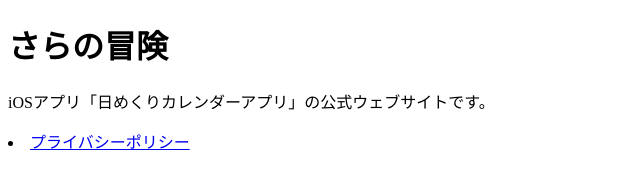
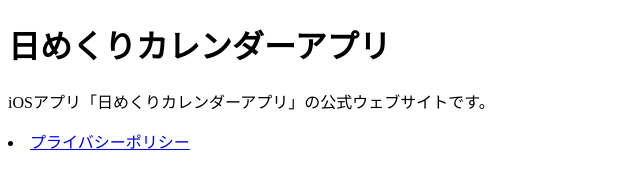
Before and after one commit to takasfactory/official-site, a plain HTML site: page dailycalendarapp/index.html in a window 1280 px wide. Shown: the whole page, without its empty margins (0-640 px from the left). Drawn offline with Linux system fonts and the light colour scheme.

Commit message:
Update index.html

```diff
--- a/dailycalendarapp/index.html
+++ b/dailycalendarapp/index.html
@@ -6,7 +6,7 @@
   <title>日めくりカレンダーアプリ</title>
 </head>
 <body>
-  <h1>さらの冒険</h1>
+  <h1>日めくりカレンダーアプリ</h1>
   <p>iOSアプリ「日めくりカレンダーアプリ」の公式ウェブサイトです。</p>
   <li><a href="./privacy.html">プライバシーポリシー</a></li>
 </body>
```
